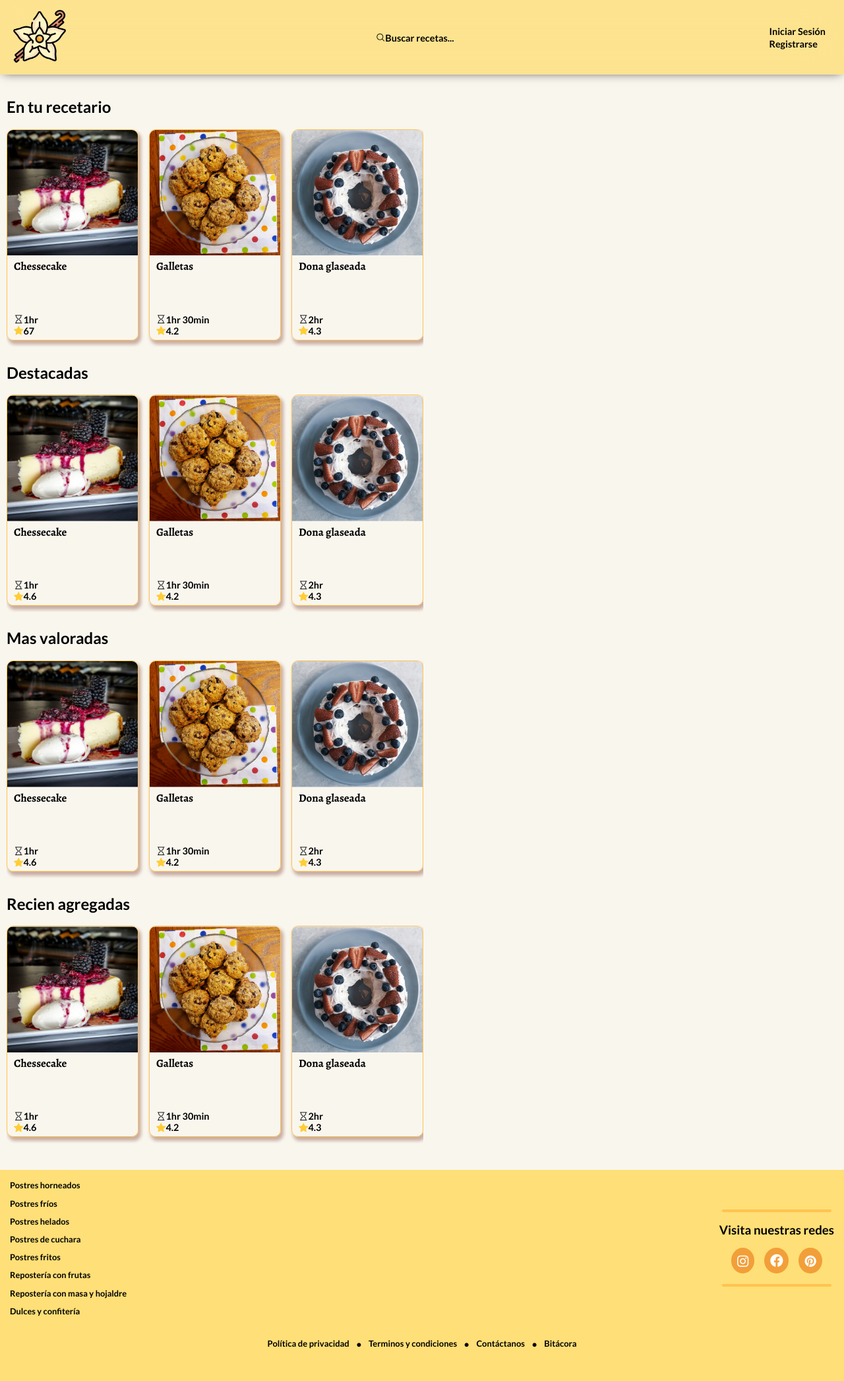
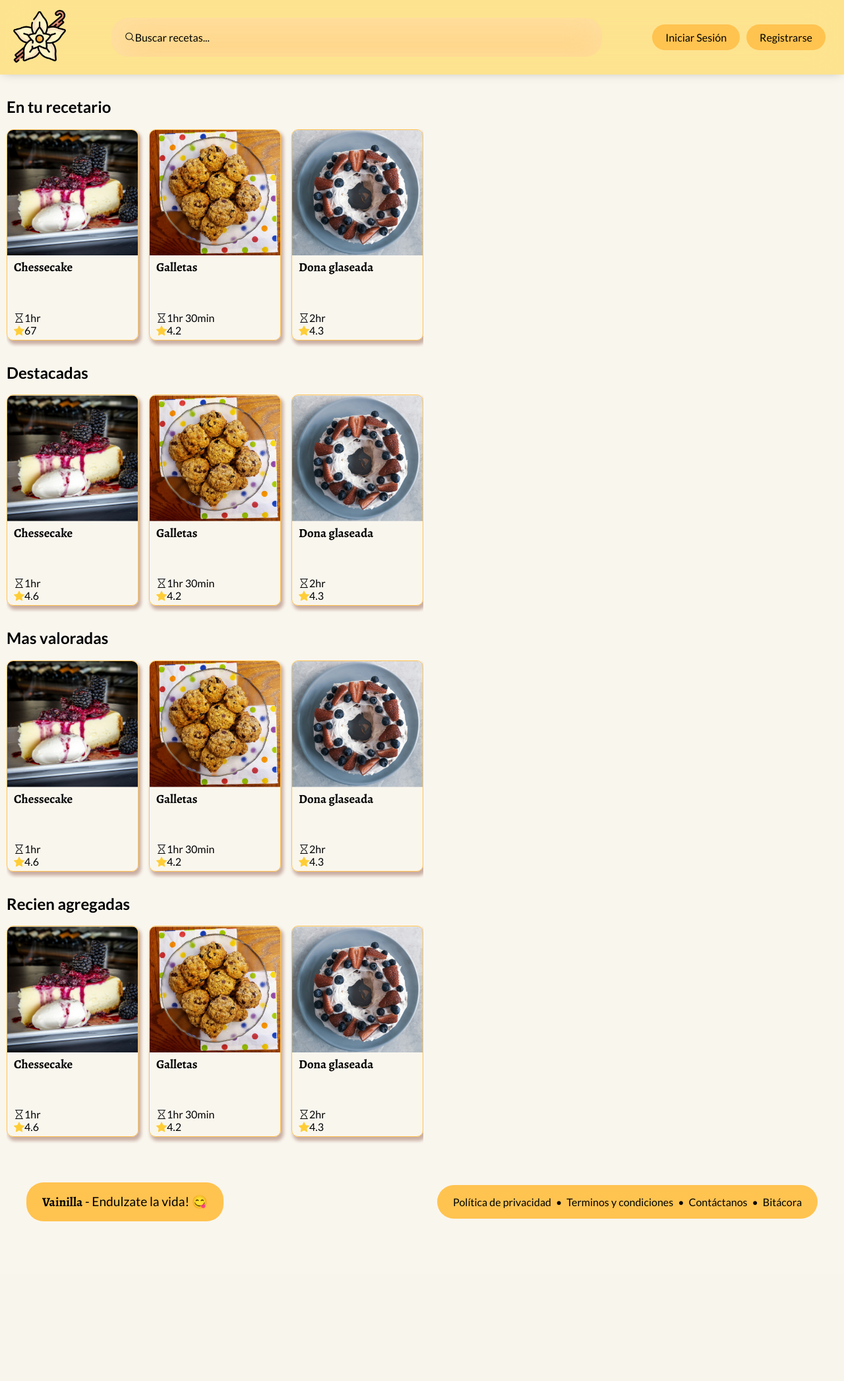
Before and after one commit to Atzel9/Vainilla, a PHP site: page / in a window 1280 px wide. Shown: the whole page at 66% size. After the commit the page ends 1851 px from the top, so only its background shows below. Run offline with PHP 8.4, Linux system fonts and the light colour scheme.

Commit message:
Cambios al header y footer
-Aún puede cambiar el diseño, pero ya se mejoro para que se ajuste mejor a la visión de la página.

```diff
--- a/css/styles.css
+++ b/css/styles.css
@@ -49,9 +49,9 @@ ul {
     width: 100%;
     z-index: 1000;
     padding: 15px 20px;
-    box-shadow: 0px 2px 15px -5px rgba(0,0,0,0.75);
-    -webkit-box-shadow: 0px 2px 15px -5px rgba(0,0,0,0.75);
-    -moz-box-shadow: 0px 2px 15px -5px rgba(0,0,0,0.75);
+    box-shadow: 0px 2px 15px -5px rgba(0,0,0,0.25);
+    -webkit-box-shadow: 0px 2px 15px -5px rgba(0,0,0,0.25);
+    -moz-box-shadow: 0px 2px 15px -5px rgba(0,0,0,0.25);
     backdrop-filter: blur(25px);
 }
 .div-inicio {
@@ -65,19 +65,56 @@ ul {
     width: 80px;
     height: auto;
 }
-.div-buscador {
+.div-buscador-header {
+    display: flex;
+    align-items: center;
+    justify-self: start;
     width: 60%;
 }
-.div-buscador a {
+.div-buscador-header a {
     display: block;
     width: 100%;
-    background-color: #c4c4c4;
+    cursor: text;
+    background-color:rgba(255, 202, 142, 0.5);
+    padding: 20px;
+    border-radius: 26px;
+    box-shadow: inset 15px 15px 41px 11px rgba(254,236,185,0.4);
+    backdrop-filter: blur(25px);
 }
 .div-perfil {
+    margin: 0.5em;
+}
+.index-perfil, .login {
     display: flex;
     flex-direction: row;
-    justify-content: end;
-    margin: 0.5em;
+    gap: 10px;
+}
+.index-perfil a, .login a {
+    padding: 10px 20px;
+    background-color: var(--color_pri);
+    border-radius: 26px;
+}
+.usuario {
+    display: flex;
+    gap: 5px;
+}
+.usuario i, .usuario p, .login a {transition: all 0.2s ease;}
+
+.usuario:hover i, .usuario:hover p,
+.iniciar-sesion:hover, .registrarse:hover {color: var(--cornsilk);}
+
+.configuracion i {
+    display: inline-block;
+    font-size: 1.2em;
+    transition: all 0.2s ease;
+}
+.configuracion:hover i {
+    color: var(--cornsilk);
+    transform: rotate(90deg);
+}
+.login {
+    display: flex;
+    flex-direction: row;
 }
 .nav ul {
     display: flex;
@@ -201,61 +238,41 @@ ul {
 
 /*INICIO ESTILO A FOOTER*/
 .footer {
-    margin-top: 30px;
+    margin-top: 28px;
+    min-height: 100px;
     display: flex;
     flex-direction: column;
-    padding: 15px;
-    width: 100%;
-    background-color: var(--fondo2);
-}
-.ul-postres {
-    display: flex;
-    list-style: none;
-    flex-direction: column;
-    gap: 0.7em;
-}
-.lista-postres {
-    font-weight: 700;
-    font-size: 0.8em;
-}
-.footer-hr {
-    display: flex;
-    margin: 16px auto;
-    width: 95%;
-    border: 2px solid var(--color_pri);
-    border-radius: 2px;
-}
-.redes-titulo {
-    margin-bottom: 15px;
+    justify-content: space-between;
     text-align: center;
 }
-.ul-redes {
-    list-style: none;
+.footer div {
+    margin: 0 40px;
+    width: 80%;
+    background-color: var(--color_pri);
+    padding: 16px 24px;
+}
+.footer-titulo {
+    border-top-left-radius: 26px;
+    border-top-right-radius: 26px;
+    font-size: 1.2em;
+}
+.footer-vainilla {
+    font-family: var(--alegraya);
+    font-weight: 700;
+}
+.info {
+    border-bottom-left-radius: 26px ;
+    border-bottom-right-radius: 26px;
+}
+.info .ul-info {
     display: flex;
+    flex-wrap: wrap;
     flex-direction: row;
-    margin: 15px;
-    gap: 15px;
-    justify-content: center;
-    margin-top: 1em;
+    align-items: center;
+    justify-content: space-around;
 }
-.lista-redes {
-    font-size: 1.2em;
-    color: white;
-    background-color: var(--cafe);
-    padding: 8px 9px;
-    border-radius: 50%;
-}
-.ul-extras {
-    list-style: none;
-    display: flex;
-    flex-direction: row;
-    flex-wrap: wrap;
-    justify-content: center;
-    gap: 10px;
-}
-.lista-texto, a {
-    font-size: 0.9em;
-    font-weight: 700;
+.ul-info {
+    gap: 7px;
 }
 /*FIN ESTILO AL FOOTER*/
 /*INICIO RESPONSIVE*/
@@ -304,13 +321,17 @@ ul {
     #nav-movil {
         display: none;
     }
-    footer {
-        margin-bottom: 0;
+    .footer {
+        flex-wrap: nowrap;
     }
-    .iniciar-sesion, .buscar {
-        display: block;
+    .footer div {
+    margin: 0 40px;
+    width: auto;
+    background-color: var(--color_pri);
+    border-radius: 26px;
+    padding: 16px 24px;
     }
-    .usuario {
-        display: flex;
+    .info .ul-info {
+        flex-wrap: nowrap;
     }
 }
--- a/html/includes/footer.php
+++ b/html/includes/footer.php
@@ -1,28 +1,9 @@
 <footer class="footer">
-        <div class="footer-postres">
-            <ul class="ul-postres">
-                <li class="lista-postres">Postres horneados</li>
-                <li class="lista-postres">Postres fríos</li>
-                <li class="lista-postres">Postres helados</li>
-                <li class="lista-postres">Postres de cuchara</li>
-                <li class="lista-postres">Postres fritos</li>
-                <li class="lista-postres">Repostería con frutas</li>
-                <li class="lista-postres">Repostería con masa y hojaldre</li>
-                <li class="lista-postres">Dulces y confitería</li>
-            </ul>
+    <div class="footer-titulo">
+        <p><span class="footer-vainilla">Vainilla</span> - Endulzate la vida! 😋</p>
     </div>
-        <div class="footer-redes">
-            <hr class="footer-hr">
-            <h3 class="redes-titulo">Visita nuestras redes</h3>
-            <ul class="ul-redes">
-                <li class="lista-redes"><a href="#"><i class="bi bi-instagram"></i></a></li>
-                <li class="lista-redes"><a href="#"></a><i class="bi bi-facebook"></i></li>
-                <li class="lista-redes"><a href="#"><i class="bi bi-pinterest"></i></a></li>
-            </ul>
-            <hr class="footer-hr">
-        </div>
-        <div class="extras">
-            <ul class="ul-extras">
+    <div class="info">
+        <ul class="ul-info">
             <li class="lista-texto"><a href="#">Política de privacidad</a></li>
             <li>&bull;</li>
             <li class="lista-texto"><a href="#">Terminos y condiciones</a></li>
--- a/html/includes/header.php
+++ b/html/includes/header.php
@@ -1,23 +1,24 @@
-
-<?php $usuario_nombre = $_SESSION['usuario_nombre'] ?? null; ?>
+<?php
+$usuario_nombre = $_SESSION['usuario_nombre'] ?? null;
+?>
 <header id="header">
-    <a href="/bootcamp/Vainilla/index.php" class="inicio">
     <div class="div-inicio">
-            <div class="icon"><img src="/bootcamp/Vainilla/img/icono.png" alt="Icono de Vainilla"></div>
+        <a class="icon" href="/bootcamp/Vainilla/index.php"><img src="/bootcamp/Vainilla/img/icono.png" alt="Icono de Vainilla"></a>
     </div>
-        <div class="div-buscar">
+    <div class="div-buscador-header">
         <a href="/bootcamp/Vainilla/html/buscador.php" class="a-buscador"><i class="ph ph-magnifying-glass"></i>Buscar recetas...</a>
     </div>
     <div class="div-perfil">
         <?php if(isset($_SESSION['usuario_id'])):?>
+            <div class="index-perfil">
                 <a href="/bootcamp/Vainilla/html/perfil.php" class="usuario"><i class="ph ph-user"></i><p><?=htmlspecialchars($usuario_nombre)?></p></a>
                 <a href="/bootcamp/Vainilla/html/configuracion.php" class="configuracion"><i class="ph ph-gear"></i></a>
+            </div>
         <?php else : ?>
-                <div class="sesion">
+            <div class="login">
                 <a href="/bootcamp/Vainilla/html/iniciar_sesion.php" class="iniciar-sesion">Iniciar Sesión</a>
-                    <a href="/bootcamp/Vainilla/html/registrar.php">Registrarse</a>
+                <a href="/bootcamp/Vainilla/html/registrar.php" class="registrarse" >Registrarse</a>
             </div>
         <?php endif; ?>
     </div>
-    </a>
 </header>
```
Also changed, not shown: html/acciones/usuario.php (+17 -21 lines). Lines whose indentation alone changed are shown as unchanged.
